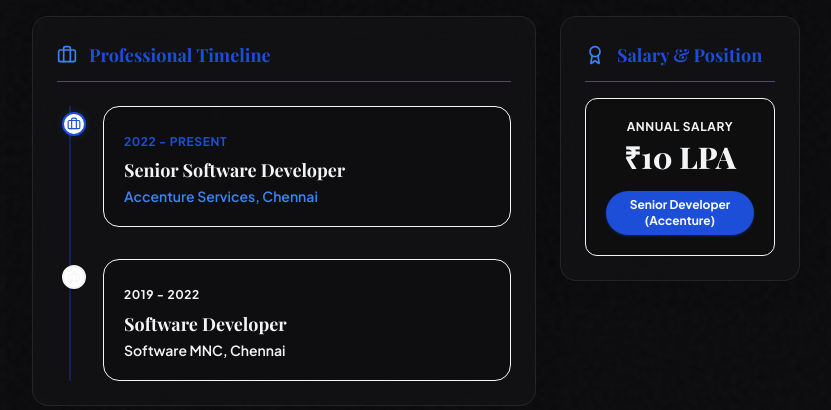
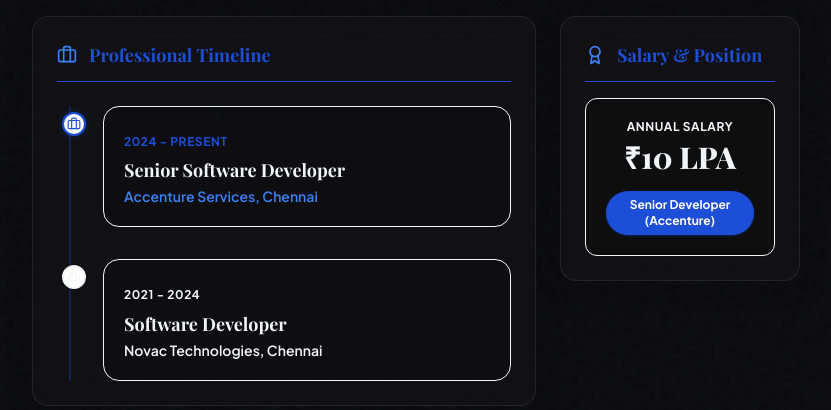
Before and after one commit to vigneshsivn/my_portfolio, a Next.js app: page / in a window 1280 px wide. Shown: the part 2040-2450 px from the top of the page, without its empty margins (224-1055 px from the left). Built offline with nearby package versions, Linux system fonts and the light colour scheme; a web font is replaced by a local one.

Commit message:
Company profile updated

```diff
--- a/src/components/Career.tsx
+++ b/src/components/Career.tsx
@@ -40,7 +40,7 @@ export default function Career() {
                 <Briefcase className="w-3.5 h-3.5 text-primary-blue" />
               </div>
               <div className="bg-fb-bg/30 border border-card-border hover:border-primary-blue/20 rounded-2xl p-5 transition-all duration-300">
-                <span className="text-xs font-bold text-primary-blue tracking-wider uppercase">2022 - Present</span>
+                <span className="text-xs font-bold text-primary-blue tracking-wider uppercase">2024 - Present</span>
                 <h4 className="font-serif text-lg font-bold text-fb-text mt-1">Senior Software Developer</h4>
                 <span className="text-sm font-semibold text-secondary-blue block mt-0.5">Accenture Services, Chennai</span>
               </div>
@@ -52,9 +52,9 @@ export default function Career() {
                 <Briefcase className="w-3 h-3 text-text-secondary" />
               </div>
               <div className="bg-fb-bg/30 border border-card-border hover:border-primary-blue/20 rounded-2xl p-5 transition-all duration-300">
-                <span className="text-xs font-bold text-text-secondary tracking-wider uppercase">2019 - 2022</span>
+                <span className="text-xs font-bold text-text-secondary tracking-wider uppercase">2021 - 2024</span>
                 <h4 className="font-serif text-lg font-bold text-fb-text mt-1">Software Developer</h4>
-                <span className="text-sm font-semibold text-text-secondary block mt-0.5">Software MNC, Chennai</span>
+                <span className="text-sm font-semibold text-text-secondary block mt-0.5">Novac Technologies, Chennai</span>
               </div>
             </motion.div>
           </div>
```
